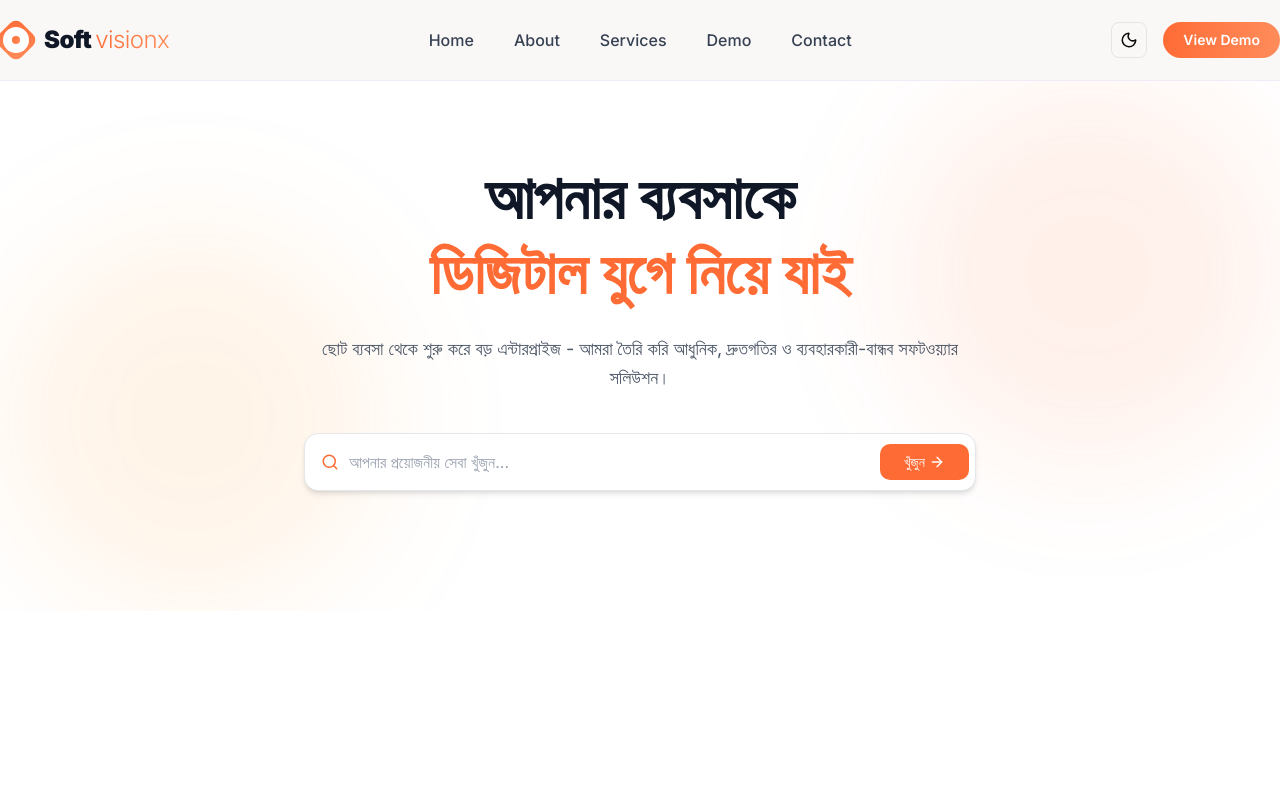
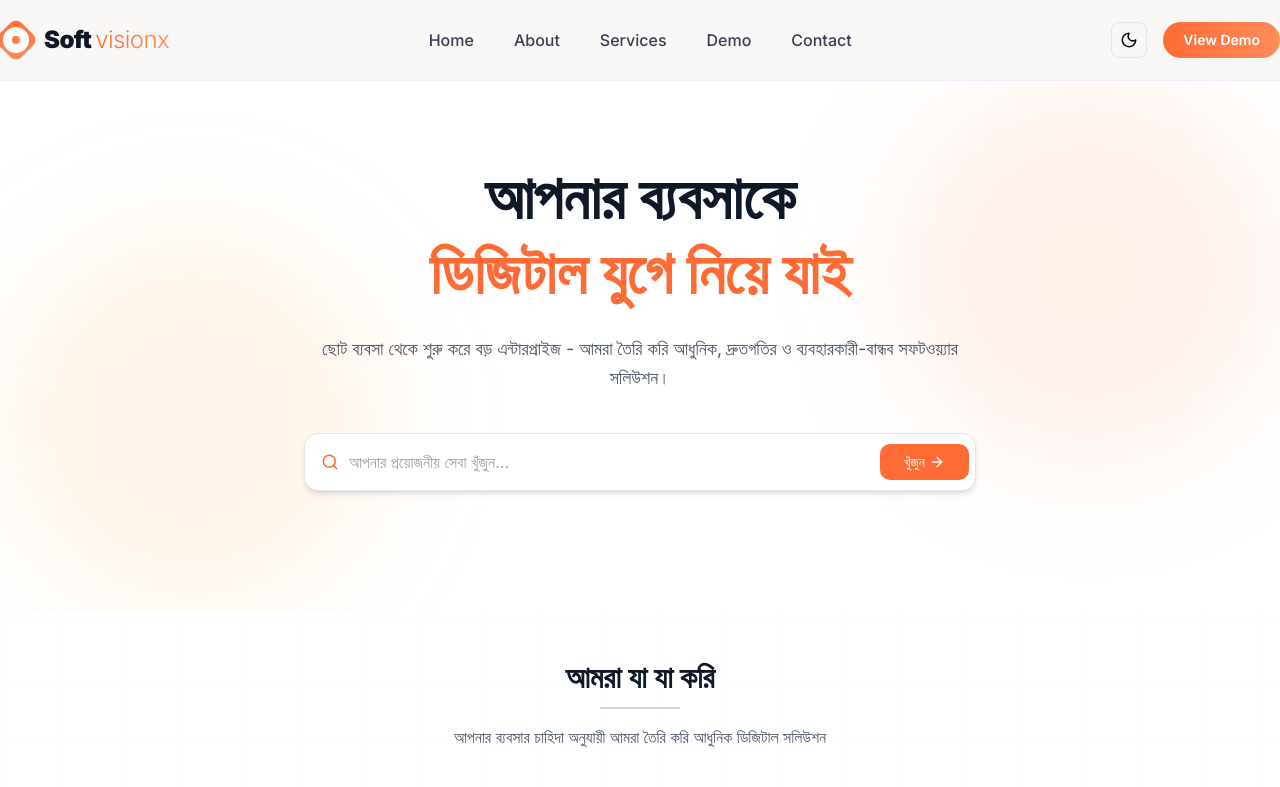
Before and after one commit to MAHIR-DEVES/novasoft-frontend, a Next.js app: page / in a window 1280 px wide. Shown: the top 787 px of the page. Built offline with nearby package versions, Linux system fonts and the light colour scheme.

Commit message:
fix: typescript errro

```diff
--- a/src/app/(main)/page.tsx
+++ b/src/app/(main)/page.tsx
@@ -12,7 +12,7 @@ const page = () => {
       className="bg-gradient-to-b from-white to-[#f8f6ff] dark:bg-[#0F0B1A] transition-colors duration-300"
     >
       <Banner></Banner>
-      {/* <AboutService></AboutService> */}
+      <AboutService></AboutService>
     </div>
   );
 };
--- a/src/components/common/home/AboutService.tsx
+++ b/src/components/common/home/AboutService.tsx
@@ -6,10 +6,6 @@ import {
   Layout,
   Briefcase,
   Globe,
-  Database,
-  Server,
-  Cloud,
-  Figma,
 } from 'lucide-react';
 
 const AboutService = () => {
```
